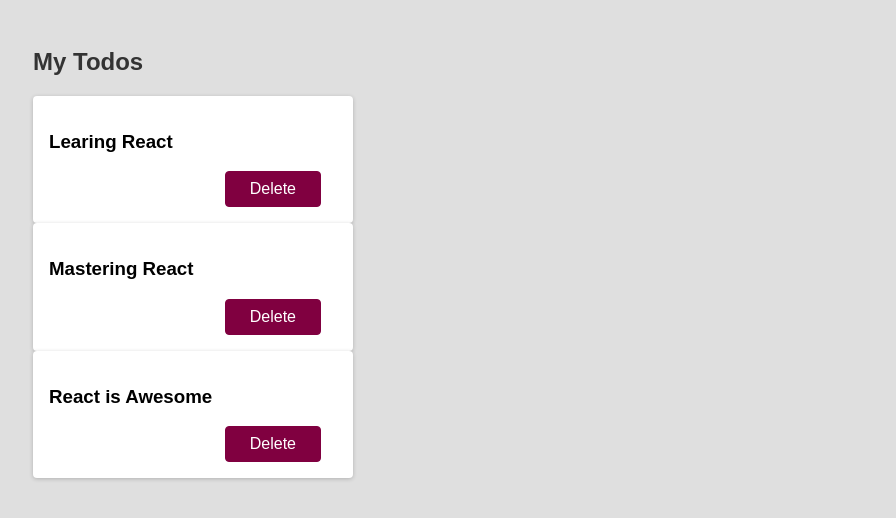
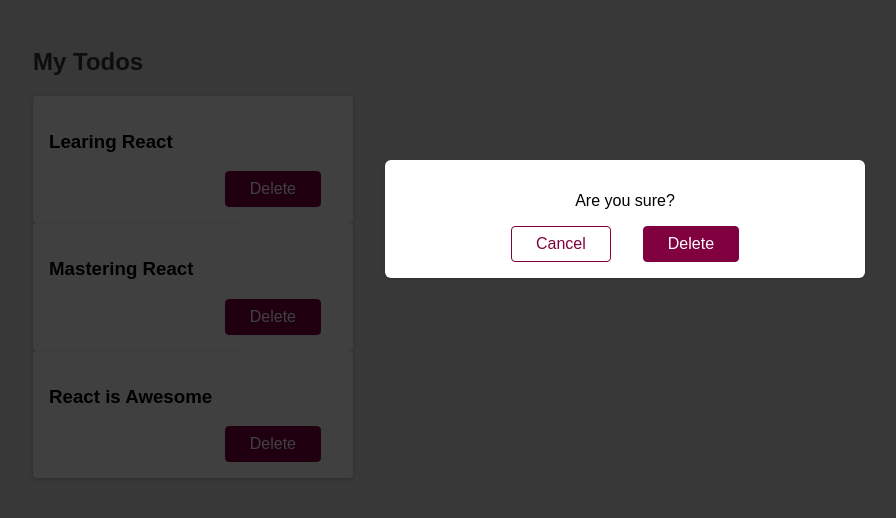
Before and after one commit to jonytalukdar/meetups-app, a JavaScript app: page / in a window 1280 px wide. Shown: the top 518 px of the page, without its empty margins (15-911 px from the left). Built offline with nearby package versions, Linux system fonts and the light colour scheme; the HTML template or start-up script is replaced by a standard one.

Commit message:
added modal and backdrop

```diff
--- a/src/App.js
+++ b/src/App.js
@@ -1,3 +1,5 @@
+import Backdrop from './components/Backdrop';
+import Modal from './components/Modal';
 import Todo from './components/Todo';
 
 function App() {
@@ -7,6 +9,8 @@
       <Todo title="Learing React" />
       <Todo title="Mastering React" />
       <Todo title="React is Awesome" />
+      <Modal />
+      <Backdrop />
     </div>
   );
 }
--- /dev/null
+++ b/src/components/Backdrop.js
@@ -0,0 +1,5 @@
+const Backdrop = () => {
+  return <div className="backdrop" />;
+};
+
+export default Backdrop;
--- /dev/null
+++ b/src/components/Modal.js
@@ -0,0 +1,11 @@
+const Modal = () => {
+  return (
+    <div className="modal">
+      <p>Are you sure?</p>
+      <button className="btn btn--alt">Cancel</button>
+      <button className="btn">Delete</button>
+    </div>
+  );
+};
+
+export default Modal;
```
